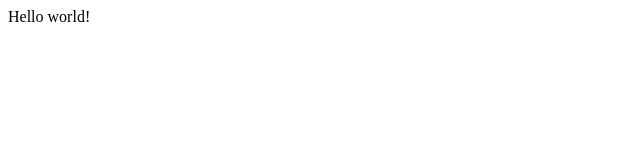
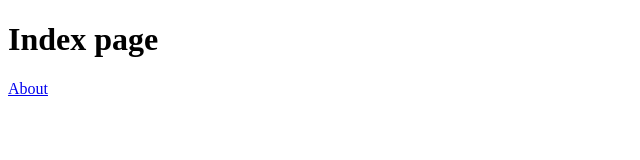
Before and after one commit to rinsgray/gatsby-landing, a Gatsby site: page / in a window 1280 px wide. Shown: the whole page, without its empty margins (0-640 px from the left). Built offline with nearby package versions, Linux system fonts and the light colour scheme; Gatsby itself is replaced by a stand-in of ours.

Commit message:
Gatsby init

```diff
--- /dev/null
+++ b/src/components/header.js
@@ -0,0 +1,5 @@
+import React from "react"
+
+export default function Header(props) {
+  return <h1>{props.headerText}</h1>
+}
--- a/src/pages/index.js
+++ b/src/pages/index.js
@@ -1,5 +1,11 @@
 import React from "react"
+import Header from "../components/header"
+import { Link } from "gatsby"
 
 export default function Home() {
-  return <div>Hello world!</div>
+  return <div>
+    <Header headerText = 'Index page' />
+    <Link to='/about/'>About</Link>
+
+  </div>
 }
```
Also changed, not shown: src/pages/about.js (added, +13 -0 lines).
